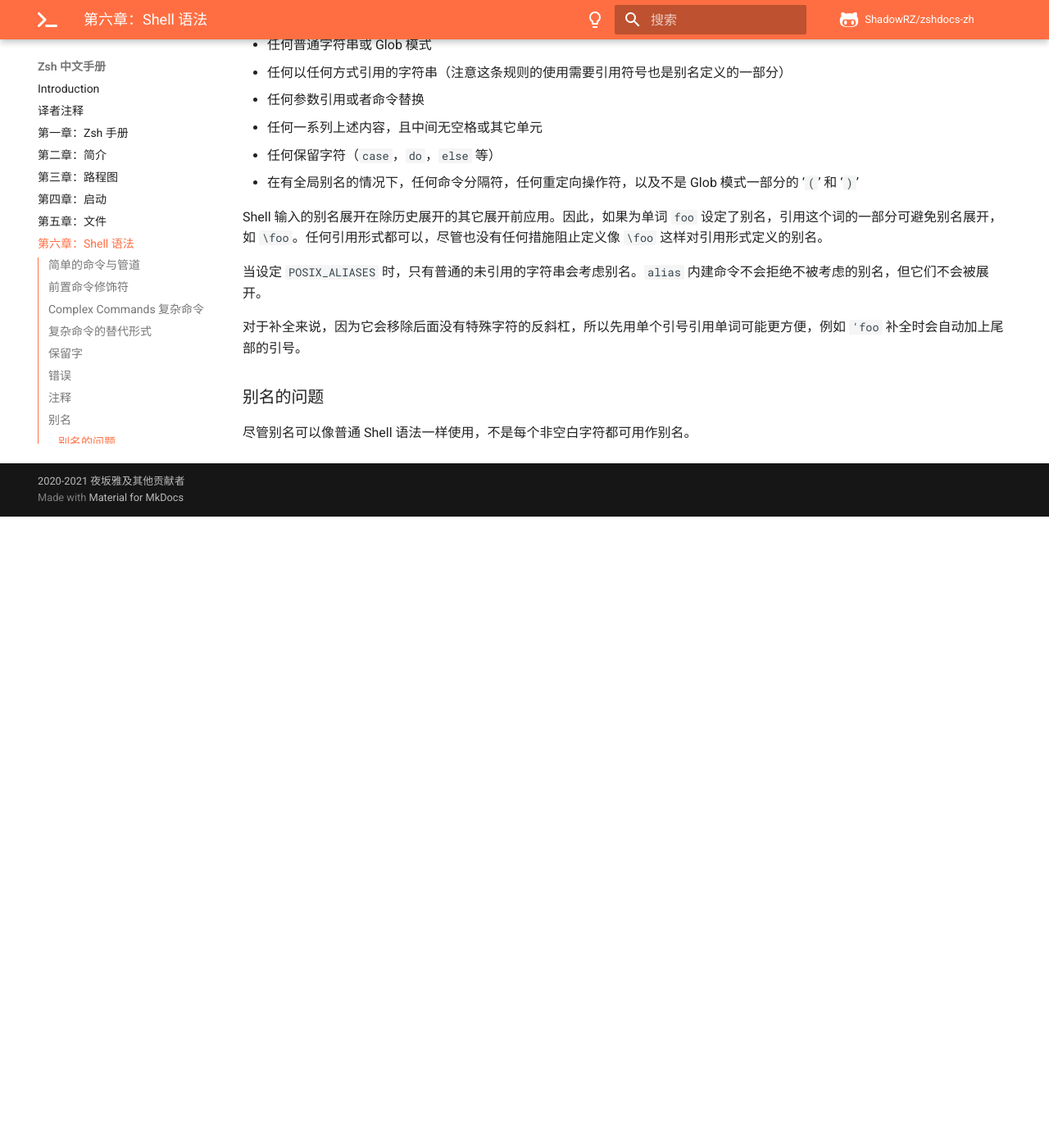
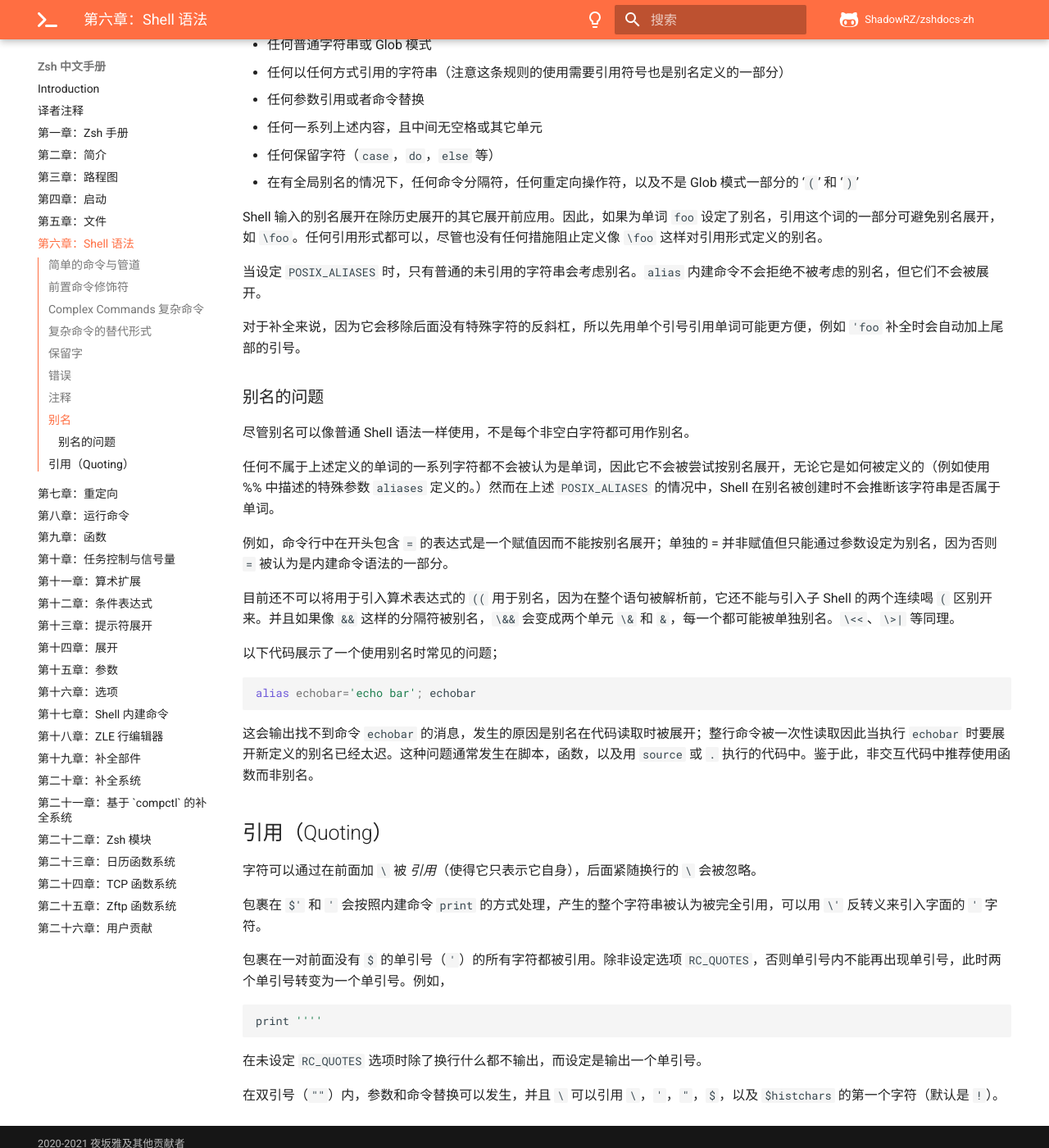
Before and after one commit to ShadowRZ/zshdocs-zh, an MkDocs documentation site: the page built from content/06-shell-grammer.md, in a window 1280 px wide and 1400 px high, scrolled down 7962 px. Shown: the whole window at 82% size. Built offline with MkDocs 1.6.1 and Material for MkDocs 9.7.7, drawn with Linux system fonts in a browser that asks for light colours; comment, search, counter and statistics services are not loaded; before the commit the page ends 8592 px from its top, so only the background shows below that.

Commit message:
feat(6): Complete

````diff
--- a/content/06-shell-grammer.md
+++ b/content/06-shell-grammer.md
@@ -254,3 +254,33 @@ Shell 输入的别名展开在除历史展开的其它展开前应用。因此
 ### 别名的问题
 
 尽管别名可以像普通 Shell 语法一样使用，不是每个非空白字符都可用作别名。
+
+任何不属于上述定义的单词的一系列字符都不会被认为是单词，因此它不会被尝试按别名展开，无论它是如何被定义的（例如使用 %% 中描述的特殊参数 `aliases` 定义的。）然而在上述 `POSIX_ALIASES` 的情况中，Shell 在别名被创建时不会推断该字符串是否属于单词。
+
+例如，命令行中在开头包含 `=` 的表达式是一个赋值因而不能按别名展开；单独的 = 并非赋值但只能通过参数设定为别名，因为否则 `=` 被认为是内建命令语法的一部分。
+
+目前还不可以将用于引入算术表达式的 `((` 用于别名，因为在整个语句被解析前，它还不能与引入子 Shell 的两个连续喝 `(` 区别开来。并且如果像 `&&` 这样的分隔符被别名，`\&&` 会变成两个单元 `\&` 和 `&`，每一个都可能被单独别名。`\<<`、`\>|` 等同理。
+
+以下代码展示了一个使用别名时常见的问题；
+
+```zsh
+alias echobar='echo bar'; echobar
+```
+
+这会输出找不到命令 `echobar` 的消息，发生的原因是别名在代码读取时被展开；整行命令被一次性读取因此当执行 `echobar` 时要展开新定义的别名已经太迟。这种问题通常发生在脚本，函数，以及用 `source` 或 `.` 执行的代码中。鉴于此，非交互代码中推荐使用函数而非别名。
+
+## 引用（Quoting）
+
+字符可以通过在前面加 `\` 被 _引用_（使得它只表示它自身），后面紧随换行的 `\` 会被忽略。
+
+包裹在 `$'` 和 `'` 会按照内建命令 `print` 的方式处理，产生的整个字符串被认为被完全引用，可以用 `\'` 反转义来引入字面的 `'` 字符。
+
+包裹在一对前面没有 `$` 的单引号（`'`）的所有字符都被引用。除非设定选项 `RC_QUOTES`，否则单引号内不能再出现单引号，此时两个单引号转变为一个单引号。例如，
+
+```zsh
+print ''''
+```
+
+在未设定 `RC_QUOTES` 选项时除了换行什么都不输出，而设定是输出一个单引号。
+
+在双引号（`""`）内，参数和命令替换可以发生，并且 `\` 可以引用 `\`，`'`，`"`，`$`，以及 `$histchars` 的第一个字符（默认是 `!`）。
````
Also changed, not shown: content/index.md (+1 -1 lines).
